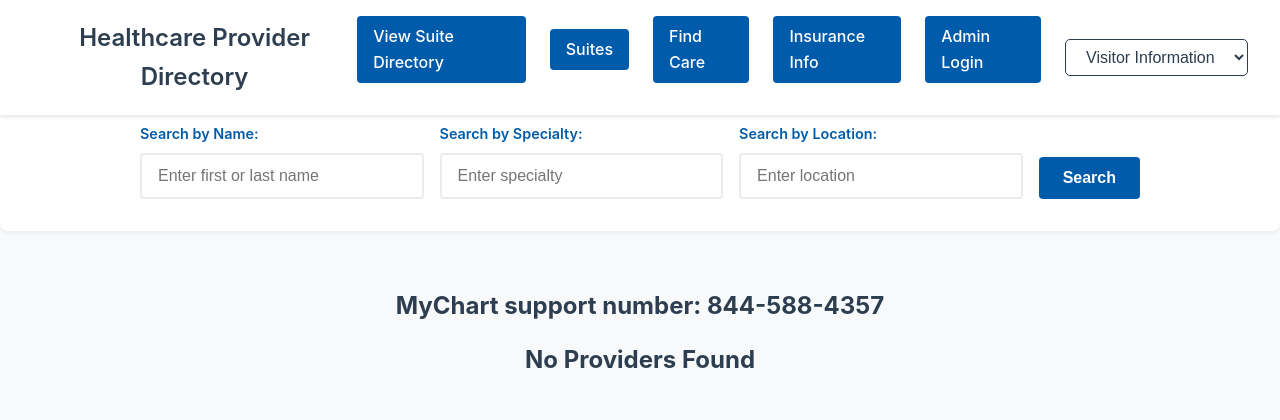
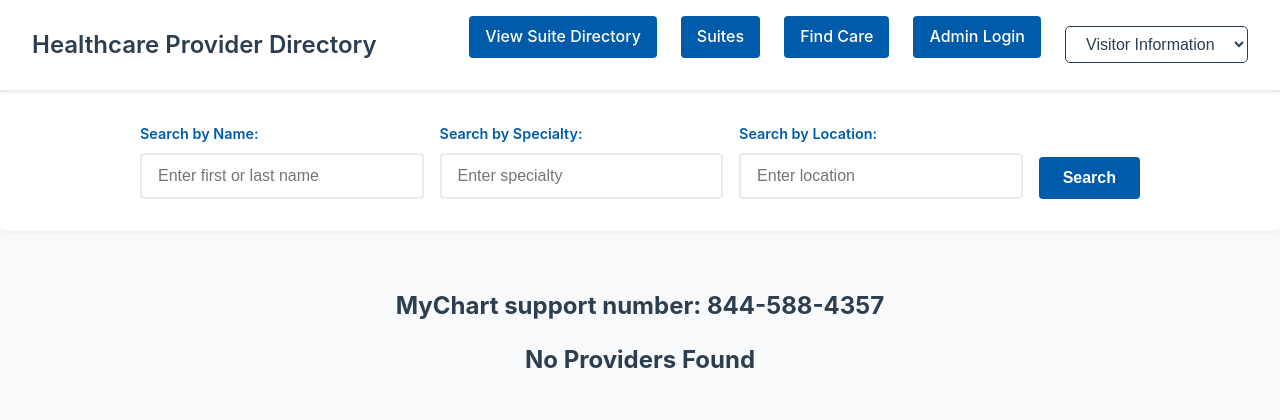
Before and after one commit to josecruz-talavera/Health_care_providers, a Flask app: page / in a window 1280 px wide. Shown: the top 420 px of the page. Run offline with Flask 3, Linux system fonts and the light colour scheme; data that the repository does not hold is empty.

Commit message:
new setup

```diff
--- a/templates/homepage.html
+++ b/templates/homepage.html
@@ -303,7 +303,6 @@
                 <a href="{{ url_for('suites') }}" class="nav-link">View Suite Directory</a>
                 <a href="https://www.primehealthcare.com/locations/" class="nav-link" target="_blank">Suites</a>
                 <a href="https://healthcare.ascension.org/find-care" class="nav-link" target="_blank">Find Care</a>
-                <a href="{{ url_for('insurance_info') }}" class="nav-link">Insurance Info</a>
                 <a href="{{ url_for('admin_login') }}" class="nav-link">Admin Login</a>
                 <select class="nav-dropdown" onchange="handleDropdownChange(this.value)">
                     <option value="">Visitor Information</option>
```
